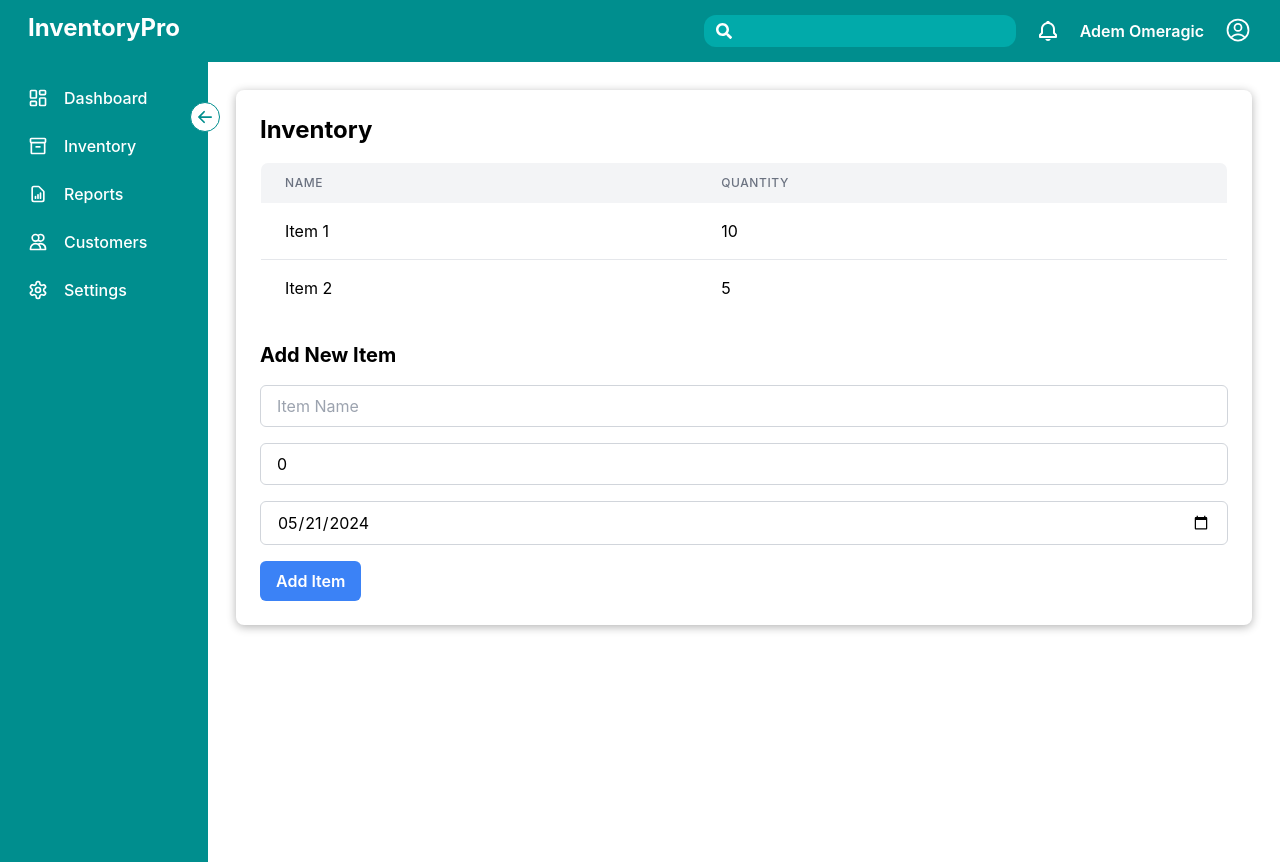
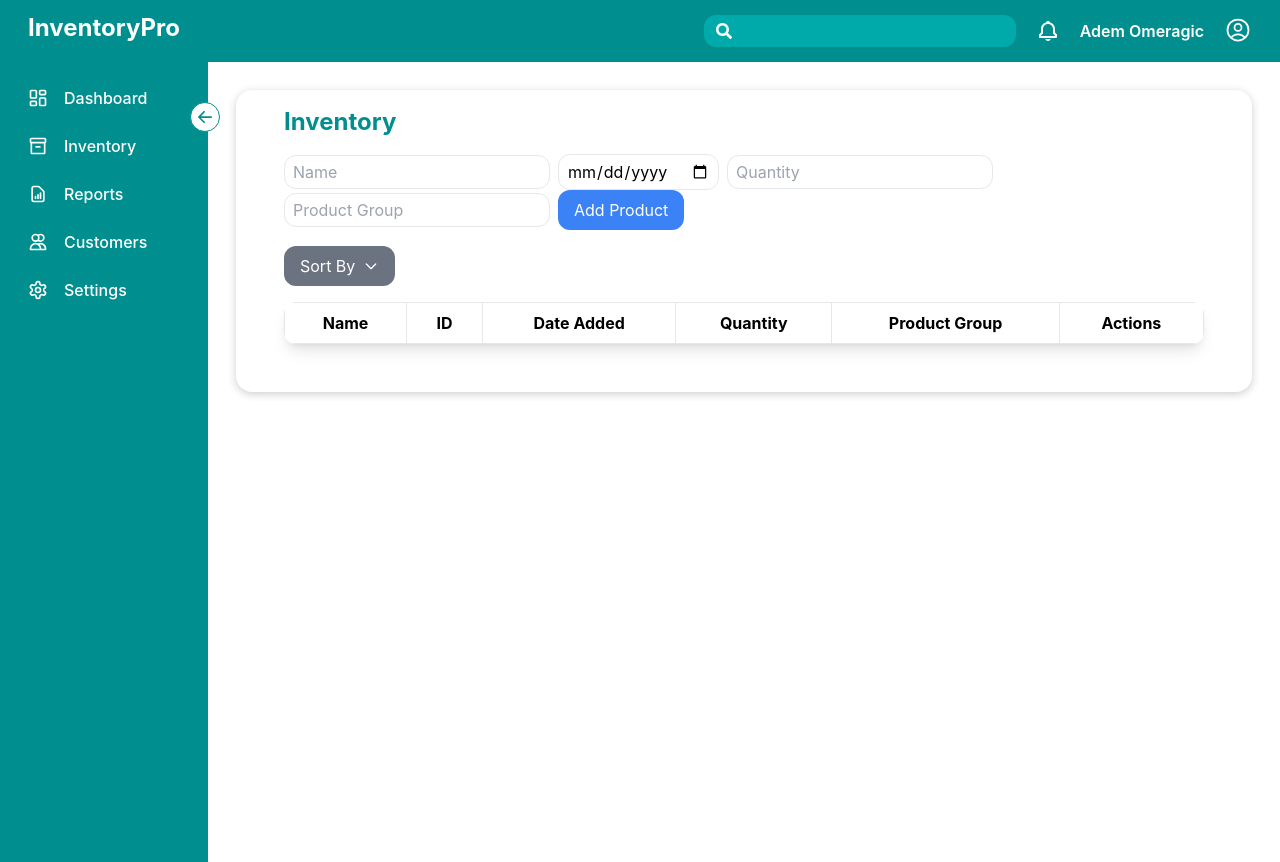
Before and after one commit to ademomeragic/CS308-InventoryPro, a React (Create React App) app: page /inventory in a window 1280 px wide. Built offline with nearby package versions, Linux system fonts and the light colour scheme.

Commit message:
Finalized Inventory page design

```diff
--- a/package.json
+++ b/package.json
@@ -4,9 +4,13 @@
   "homepage": " https://ademomeragic.github.io/CS308-InventoryPro",
   "private": true,
   "dependencies": {
+    "@chakra-ui/react": "^2.8.2",
+    "@emotion/react": "^11.11.4",
+    "@emotion/styled": "^11.11.5",
     "@testing-library/jest-dom": "^6.4.5",
     "@testing-library/react": "^15.0.7",
     "@testing-library/user-event": "^14.5.2",
+    "framer-motion": "^11.2.6",
     "react": "^18.3.1",
     "react-dom": "^18.3.1",
     "react-icons": "^5.2.1",
@@ -44,6 +48,7 @@
   },
   "devDependencies": {
     "autoprefixer": "^10.4.19",
+    "daisyui": "^4.11.1",
     "gh-pages": "^6.1.1",
     "postcss": "^8.4.38",
     "tailwindcss": "^3.4.3"
--- a/src/App.js
+++ b/src/App.js
@@ -16,7 +16,7 @@ const App = () => {
         <div className="flex-1 p-7 overflow-auto">
           <Routes>
             <Route path="/inventory" element={<Inventory />} />
-            <Route path="/" element={<Dashboard />} />
+            <Route path="*" element={<Dashboard />} />
           </Routes>
         </div>
       </div>
--- a/src/components/Inventory.jsx
+++ b/src/components/Inventory.jsx
@@ -1,100 +1,219 @@
-import React, { useContext, useState } from "react";
-import { InventoryContext } from "./InventoryContext";
-import { formatDate } from "../util/dates";
-import uuid from "react-uuid";
+import React, { useState, useEffect } from "react";
 
+// Utility function to generate a 6-digit ID
+const generateId = () => {
+  return Math.floor(100000 + Math.random() * 900000).toString();
+};
+
+// InventoryItem component
+const InventoryItem = ({ item, onDelete }) => {
+  return (
+    <tr className="border-b">
+      <td className="px-4 py-2 text-center">{item.name}</td>
+      <td className="px-4 py-2 text-center">{item.id}</td>
+      <td className="px-4 py-2 text-center">{item.dateAdded}</td>
+      <td className="px-4 py-2 text-center">{item.quantity}</td>
+      <td className="px-4 py-2 text-center">{item.productGroup}</td>
+      <td className="px-4 py-2 text-center">
+        <button
+          onClick={() => onDelete(item.id)}
+          className="bg-red-500 hover:bg-red-400 text-white px-2 py-1 rounded-xl"
+        >
+          Delete
+        </button>
+      </td>
+    </tr>
+  );
+};
+
+// Inventory component
 const Inventory = () => {
-  const { inventory, loading, setInventory } = useContext(InventoryContext);
+  const [items, setItems] = useState([]);
   const [newItem, setNewItem] = useState({
-    id: "",
     name: "",
-    quantity: 0,
-    date: formatDate(new Date()),
+    dateAdded: "",
+    quantity: "",
+    productGroup: "",
   });
 
-  const addItem = (e) => {
-    e.preventDefault();
-    if (newItem.name.trim() === "" || newItem.quantity <= 0) {
-      alert("Please enter a valid name and quantity.");
+  const [sortKey, setSortKey] = useState("");
+
+  const handleChange = (e) => {
+    setNewItem({ ...newItem, [e.target.name]: e.target.value });
+  };
+
+  const addItem = () => {
+    if (
+      !newItem.name ||
+      !newItem.dateAdded ||
+      !newItem.quantity ||
+      !newItem.productGroup
+    ) {
+      alert("Please fill out all fields");
       return;
     }
-    const updatedInventory = [...inventory, { ...newItem, id: uuid() }];
-    console.log(updatedInventory);
-    setInventory(updatedInventory);
-    setNewItem({ id: "", name: "", quantity: 0, date: formatDate(new Date()) });
+    setItems([...items, { ...newItem, id: generateId() }]);
+    setNewItem({
+      name: "",
+      dateAdded: "",
+      quantity: "",
+      productGroup: "",
+    });
   };
 
-  if (loading) {
-    return <div>Loading...</div>;
-  }
+  const deleteItem = (id) => {
+    const itemToDelete = items.find((item) => item.id === id);
+    if (
+      window.confirm(
+        `Are you sure you want to delete product ${itemToDelete.name}?`
+      )
+    ) {
+      setItems(items.filter((item) => item.id !== id));
+    }
+  };
+
+  const sortItems = (key) => {
+    setSortKey(key);
+    setItems([
+      ...items.sort((a, b) => {
+        if (a[key] < b[key]) return -1;
+        if (a[key] > b[key]) return 1;
+        return 0;
+      }),
+    ]);
+  };
+
+  useEffect(() => {
+    const dropdownButton = document.getElementById("dropdownDefault");
+    const dropdown = document.getElementById("dropdown");
+
+    const handleDropdownToggle = () => {
+      dropdown.classList.toggle("hidden");
+    };
+
+    dropdownButton.addEventListener("click", handleDropdownToggle);
+
+    return () => {
+      dropdownButton.removeEventListener("click", handleDropdownToggle);
+    };
+  }, []);
 
   return (
-    <div className="p-6 bg-white shadow-[0px_2px_10px_0px_rgba(0,0,0,0.3)] rounded-lg">
-      <h2 className="text-2xl font-bold mb-4">Inventory</h2>
-      <table className="min-w-full bg-white border border-gray-200 rounded-lg overflow-hidden">
-        <thead className="bg-gray-100">
-          <tr>
-            <th className="px-6 py-3 text-left text-xs font-medium text-gray-500 uppercase tracking-wider">
-              Name
-            </th>
-            <th className="px-6 py-3 text-left text-xs font-medium text-gray-500 uppercase tracking-wider">
-              Quantity
-            </th>
-          </tr>
-        </thead>
-        <tbody className="divide-y divide-gray-200">
-          {inventory.map((item, index) => (
-            <tr key={index}>
-              <td className="px-6 py-4 whitespace-nowrap">{item.name}</td>
-              <td className="px-6 py-4 whitespace-nowrap">{item.quantity}</td>
-            </tr>
-          ))}
-        </tbody>
-      </table>
-      <h3 className="text-xl font-bold mt-6 mb-4">Add New Item</h3>
-      <form onSubmit={addItem} className="space-y-4">
-        <div>
+    <div className="bg-white shadow-[0px_2px_8px_0px_rgba(0,0,0,0.2)] rounded-2xl pb-8 px-8 mb-10">
+      <div className="container mx-auto p-4">
+        <h1 className="text-2xl font-bold mb-4 text-light-blue">Inventory</h1>
+        <div className="mb-4">
           <input
             type="text"
+            name="name"
             value={newItem.name}
-            onChange={(e) => setNewItem({ ...newItem, name: e.target.value })}
-            placeholder="Item Name"
-            aria-label="Item Name"
-            className="px-4 py-2 border border-gray-300 rounded-md w-full focus:outline-none focus:ring-2 focus:ring-blue-500"
+            onChange={handleChange}
+            placeholder="Name"
+            className="border px-2 py-1 mr-2 rounded-xl"
           />
-        </div>
-        <div>
+          <input
+            type="date"
+            name="dateAdded"
+            value={newItem.dateAdded}
+            onChange={handleChange}
+            placeholder="Date Added"
+            className="border px-2 py-1 mr-2 rounded-xl"
+          />
           <input
             type="number"
+            name="quantity"
             value={newItem.quantity}
-            onChange={(e) =>
-              setNewItem({ ...newItem, quantity: +e.target.value })
-            }
+            onChange={handleChange}
             placeholder="Quantity"
-            aria-label="Quantity"
-            min="0"
-            className="px-4 py-2 border border-gray-300 rounded-md w-full focus:outline-none focus:ring-2 focus:ring-blue-500"
+            className="border px-2 py-1 mr-2 rounded-xl"
           />
+          <input
+            type="text"
+            name="productGroup"
+            value={newItem.productGroup}
+            onChange={handleChange}
+            placeholder="Product Group"
+            className="border px-2 py-1 mr-2 rounded-xl"
+          />
+          <button
+            onClick={addItem}
+            className="bg-blue-500 hover:bg-blue-400 text-white px-4 py-2 rounded-xl"
+          >
+            Add Product
+          </button>
         </div>
-        <div>
-          <input
-            type="date"
-            value={newItem.date}
-            onChange={(e) => {
-              setNewItem({ ...newItem, date: e.target.value });
-            }}
-            placeholder="Date"
-            aria-label="Date"
-            className="px-4 py-2 border border-gray-300 rounded-md w-full focus:outline-none focus:ring-2 focus:ring-blue-500"
-          />
+        <div className="mb-4 relative">
+          <button
+            className="bg-gray-500 hover:bg-gray-400 text-white px-4 py-2 rounded-xl flex items-center"
+            id="dropdownDefault"
+            data-dropdown-toggle="dropdown"
+          >
+            Sort By
+            <svg
+              className="w-4 h-4 ml-2"
+              fill="none"
+              stroke="currentColor"
+              viewBox="0 0 24 24"
+              xmlns="http://www.w3.org/2000/svg"
+            >
+              <path
+                strokeLinecap="round"
+                strokeLinejoin="round"
+                strokeWidth="2"
+                d="M19 9l-7 7-7-7"
+              ></path>
+            </svg>
+          </button>
+          <div
+            id="dropdown"
+            className="hidden absolute bg-white text-base z-50 list-none divide-y divide-gray-100 rounded shadow my-2"
+          >
+            <ul className="py-1" aria-labelledby="dropdownDefault">
+              <li>
+                <button
+                  onClick={() => sortItems("name")}
+                  className="text-sm hover:bg-gray-100 text-gray-700 block px-4 py-2 w-full text-left"
+                >
+                  Sort by Name
+                </button>
+              </li>
+              <li>
+                <button
+                  onClick={() => sortItems("dateAdded")}
+                  className="text-sm hover:bg-gray-100 text-gray-700 block px-4 py-2 w-full text-left"
+                >
+                  Sort by Date Added
+                </button>
+              </li>
+              <li>
+                <button
+                  onClick={() => sortItems("productGroup")}
+                  className="text-sm hover:bg-gray-100 text-gray-700 block px-4 py-2 w-full text-left"
+                >
+                  Sort by Product Group
+                </button>
+              </li>
+            </ul>
+          </div>
         </div>
-        <button
-          type="submit"
-          className="px-4 py-2 bg-blue-500 text-white font-semibold rounded-md hover:bg-blue-600 focus:outline-none focus:ring-2 focus:ring-blue-500"
-        >
-          Add Item
-        </button>
-      </form>
+        <table className="min-w-full bg-white rounded-xl overflow-hidden shadow-lg">
+          <thead className="bg-white">
+            <tr>
+              <th className="px-4 py-2 border text-center">Name</th>
+              <th className="px-4 py-2 border text-center">ID</th>
+              <th className="px-4 py-2 border text-center">Date Added</th>
+              <th className="px-4 py-2 border text-center">Quantity</th>
+              <th className="px-4 py-2 border text-center">Product Group</th>
+              <th className="px-4 py-2 border text-center">Actions</th>
+            </tr>
+          </thead>
+          <tbody>
+            {items.map((item) => (
+              <InventoryItem key={item.id} item={item} onDelete={deleteItem} />
+            ))}
+          </tbody>
+        </table>
+      </div>
     </div>
   );
 };
```
Also changed, not shown: src/components/Reports.jsx (added), src/components/Reposrts.jsx (deleted), 1 other file (tests, documents, lock files or other folders).
